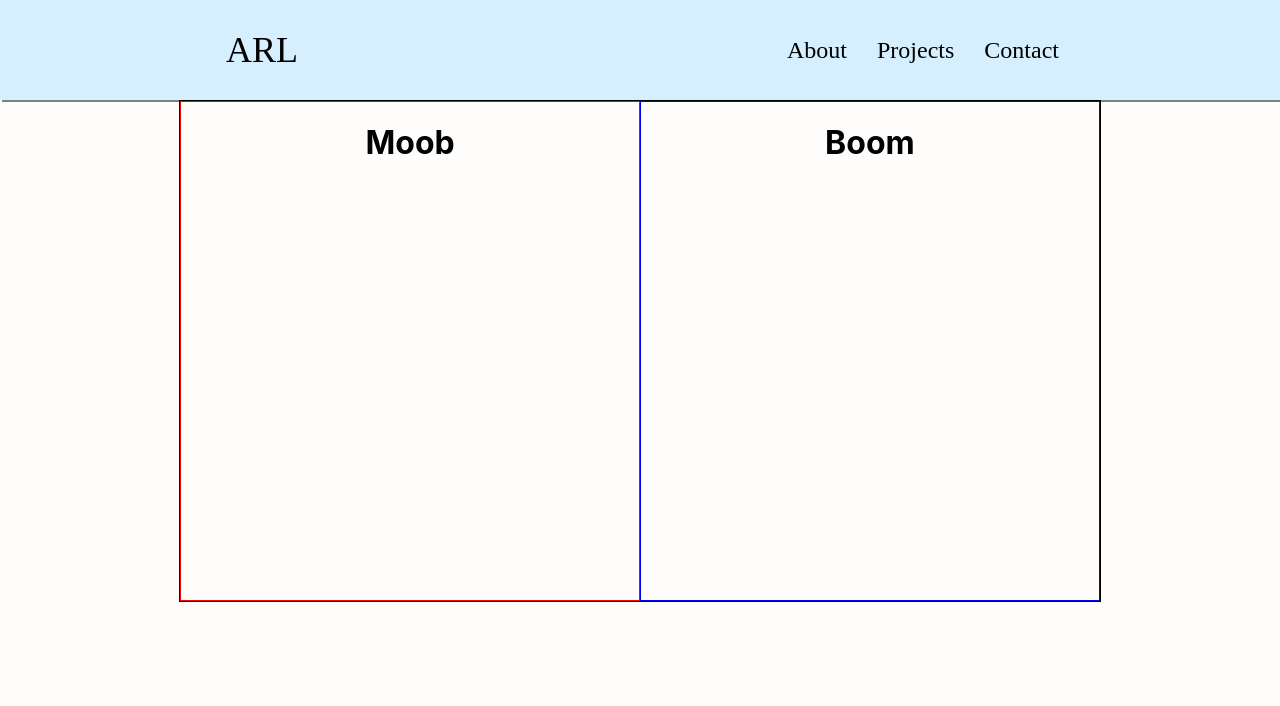
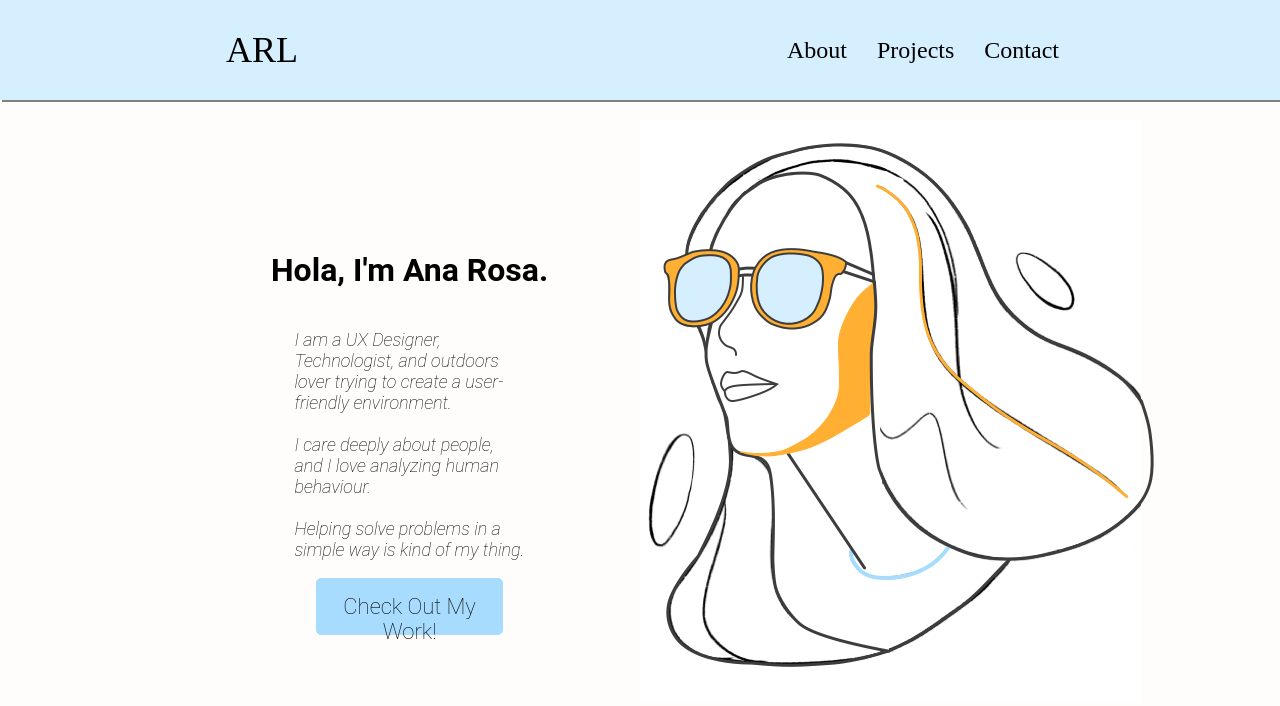
Before and after one commit to DanielGarc/ana-portfolio-website, a React (Create React App) app: page / in a window 1280 px wide. Shown: the top 706 px of the page. Built offline with nearby package versions, Linux system fonts and the light colour scheme.

Commit message:
CTA finished

```diff
--- a/src/components/CallToAction.js
+++ b/src/components/CallToAction.js
@@ -1,17 +1,34 @@
 import React from 'react';
 
 import '../css/callToAction.css';
+
+import headshot from '../assets/me.png';
 
 const CallToAction = () => {
     return (
         <div className="ctaWrapper">
             <div className="ctaContent">
                 <div className="ctaLeftBox">
-                    <h1> Moob </h1>
+                    <h1> Hola, I'm Ana Rosa. </h1>
+                    <p className="ctaText">
+                        I am a UX Designer, Technologist, and outdoors lover trying to create
+                        a user-friendly environment.
+                        <br />
+                        <br />
+
+                        I care deeply about people, and I love analyzing human behaviour.
+                        <br />
+                        <br />
+
+                        Helping solve problems in a simple way is kind of my thing.
+
+                    </p>
+
+                    <a className="ctaButton"> Check Out My Work! </a>
                 </div>
 
                 <div className="ctaRightBox">
-                    <h1> Boom </h1>
+                    <img src={headshot} />
                 </div>
 
             </div>
--- a/src/css/callToAction.css
+++ b/src/css/callToAction.css
@@ -1,7 +1,7 @@
 .ctaWrapper {
     margin: 0 auto;
     width: 72%;
-
+    margin-top: 20px;
 
 }
 
@@ -10,15 +10,39 @@
     flex-direction: row;
     justify-content: center;
     height: 500px;
-    border: 1px solid black;
 }
 
 .ctaLeftBox {
-    border: 1px solid red;
+    padding-top: 110px;
+    display: flex;
+    flex-direction: column;
+    align-items: center;
     width: 50%;
 }
 
+.ctaLeftBox h1 {
+    font-style: 56px;
+}
+
+.ctaText {
+    width: 50%;
+    font-size: 18px;
+    font-style: italic;
+    text-align: left;
+}
+
+.ctaButton {
+    cursor: pointer;
+    padding-top: 15px;
+    font-size: 22px;
+    width: 40%;
+    height: 40px;
+    border: 1px solid #A7DCFF;
+    border-radius: 5px;
+    background-color: #A7DCFF;
+}
+
 .ctaRightBox {
-    border: 1px solid blue;
+
     width: 50%;
 }
--- a/src/index.css
+++ b/src/index.css
@@ -1,8 +1,7 @@
 body {
   margin: 0;
-  font-family: -apple-system, BlinkMacSystemFont, "Segoe UI", "Roboto", "Oxygen",
-    "Ubuntu", "Cantarell", "Fira Sans", "Droid Sans", "Helvetica Neue",
-    sans-serif;
+  font-family: "American Typewriter Regular", "Roboto", "Ubuntu", sans-serif;
+  font-weight: 100;
   -webkit-font-smoothing: antialiased;
   -moz-osx-font-smoothing: grayscale;
   background-color: #FEFDFB;
```
